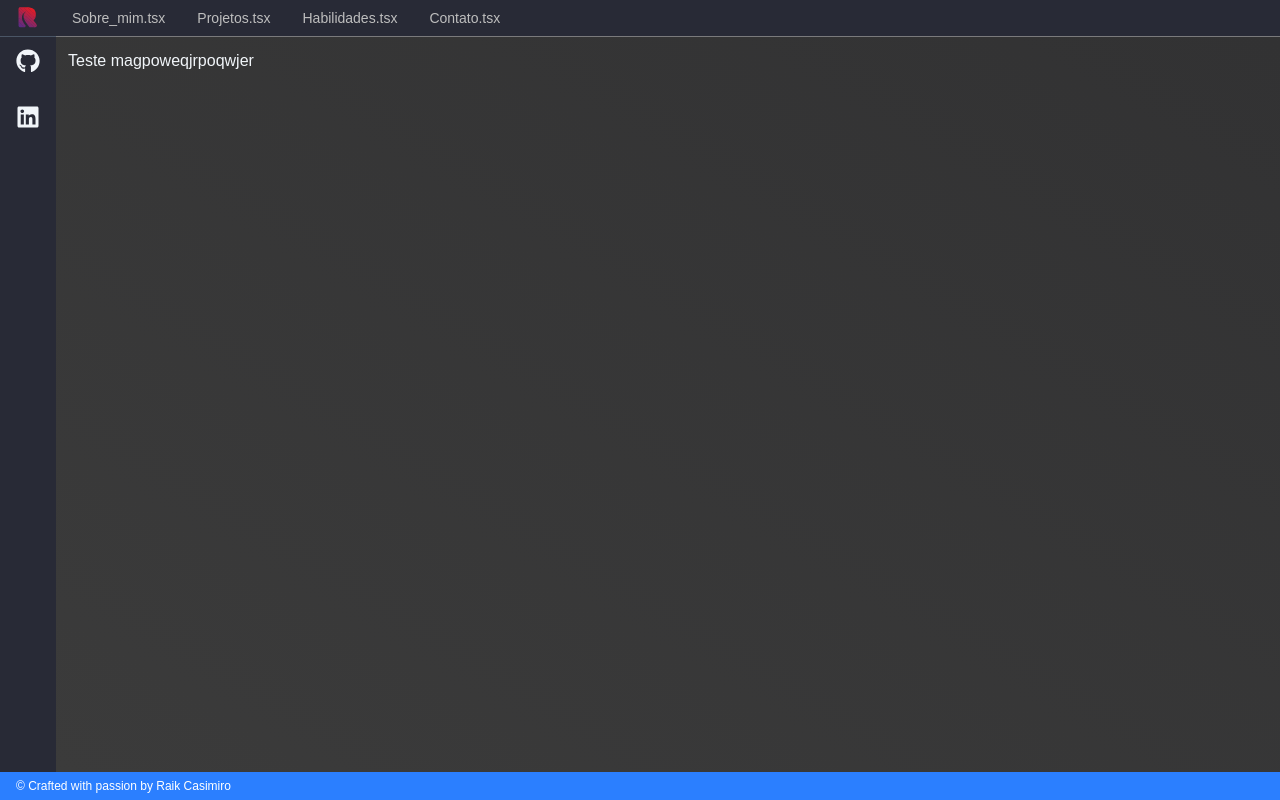
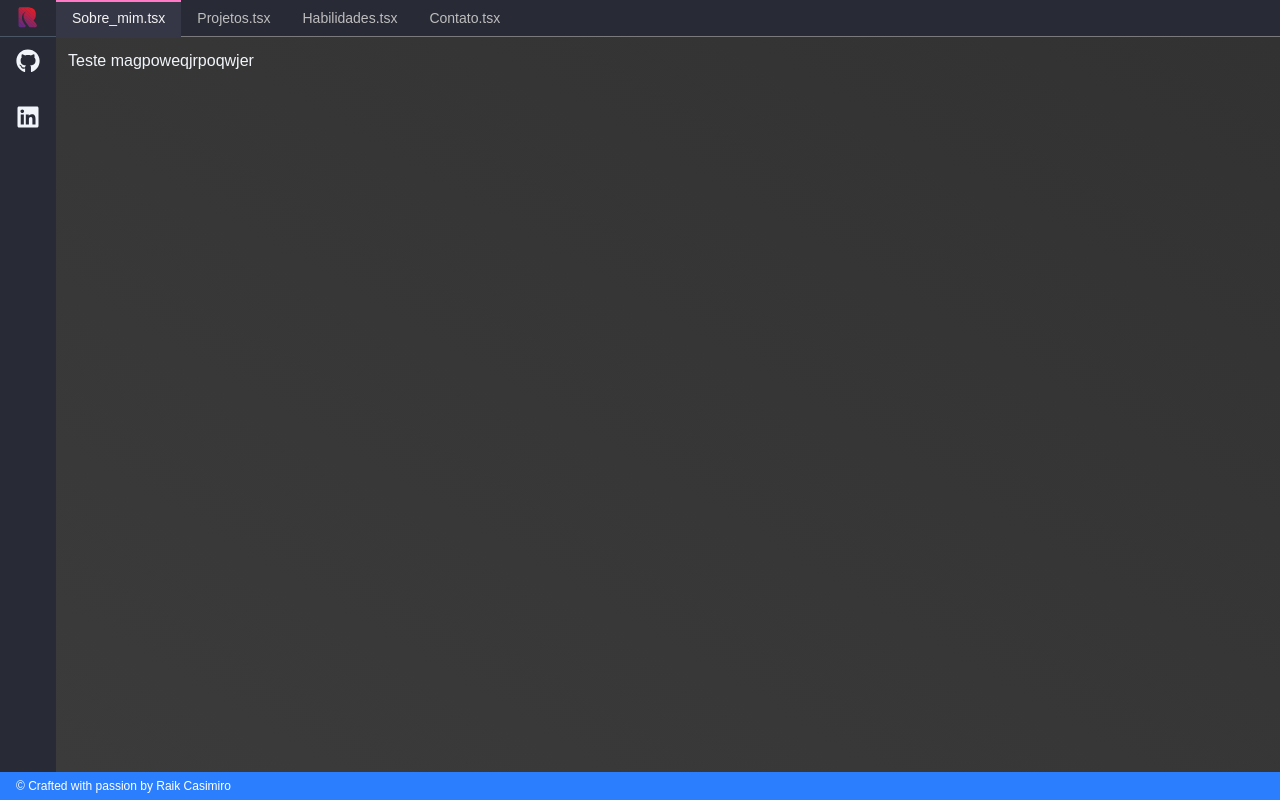
Before and after one commit to raik-casimiro/portfolio, a Next.js app: page / in a window 1280 px wide. Built offline with nearby package versions, Linux system fonts and the light colour scheme.

Commit message:
feat: update header component to handle active state for about page

```diff
--- a/src/components/layout/header.tsx
+++ b/src/components/layout/header.tsx
@@ -11,7 +11,7 @@ export default function Header() {
     return (
         <div className="flex bg-background text-muted-foreground">
             {data.header.pages.map((page) => {
-                const isActive = page.hash === hash;
+                const isActive = page.hash === hash || (page.hash === '#about' && !hash);
                 return (
                     <Link
                         key={page.hash}
```
